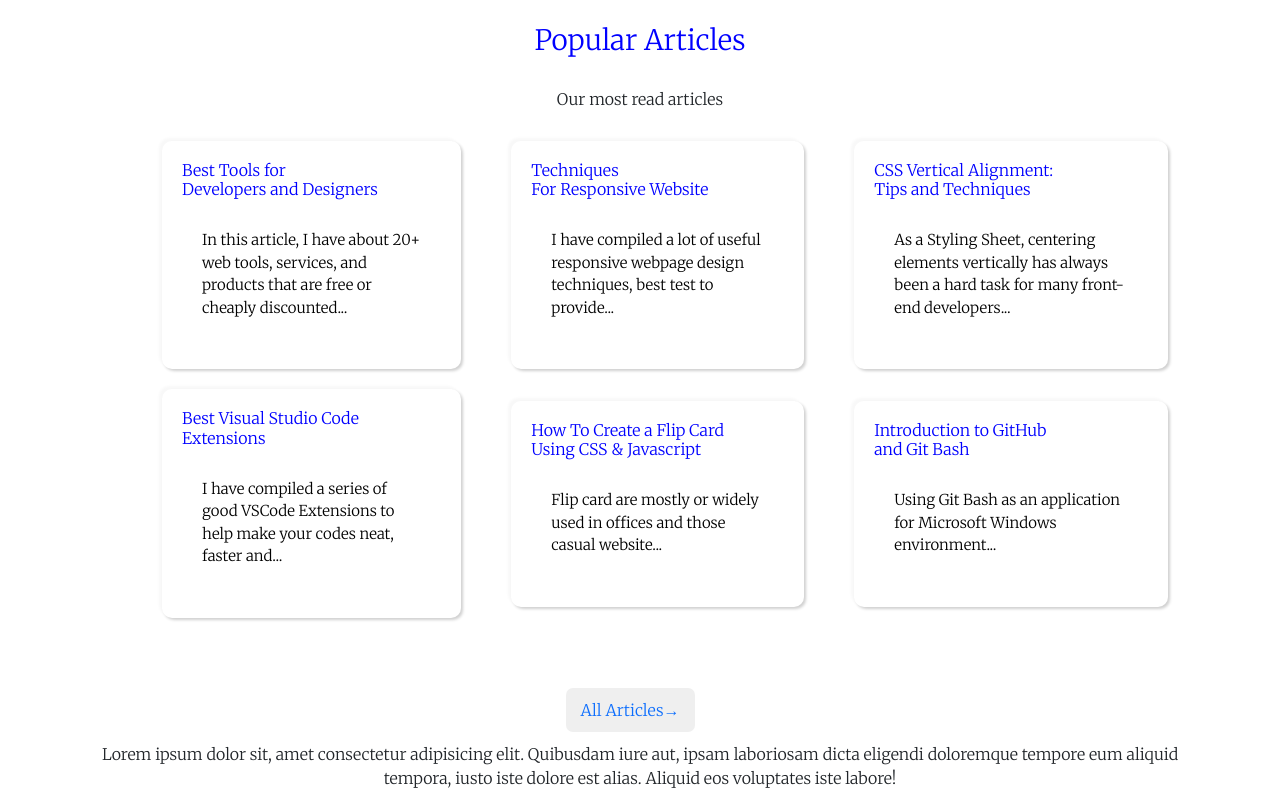
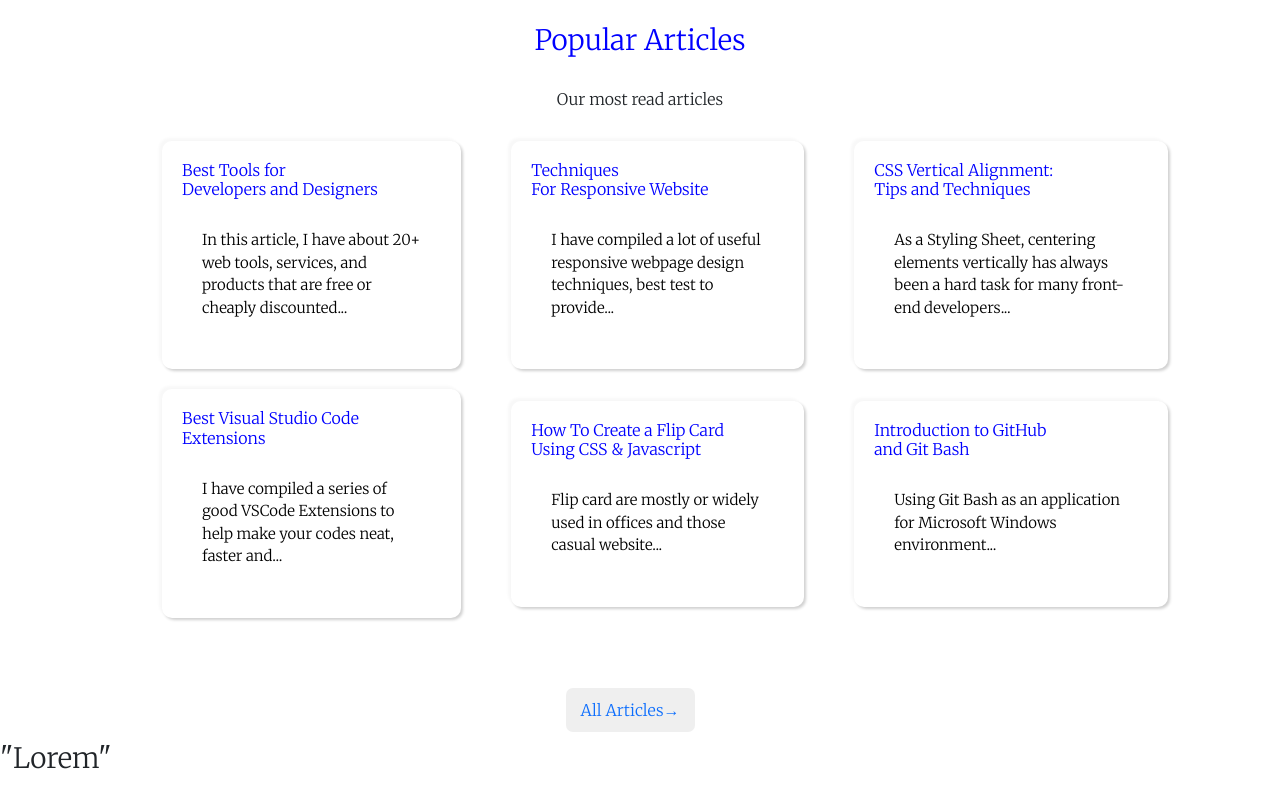
Before and after one commit to IzuagbeSamuel/CoopEnterprises, a website built with webpack: page src/index.html in a window 1280 px wide. Shown: the part 709-1509 px from the top of the page. Built offline with nearby package versions, Linux system fonts and the light colour scheme.

Commit message:
added quote for motivational talk

```diff
--- a/src/index.html
+++ b/src/index.html
@@ -94,12 +94,17 @@
     </div>
     <div class="article">
       <button class="btn1"><a href="./article.html">All Articles<span class="aboutArrow">&rightarrow;</span></a></button>
-      <p>
-        Lorem ipsum dolor sit, amet consectetur adipisicing elit. Quibusdam iure aut, ipsam laboriosam dicta eligendi doloremque tempore eum aliquid tempora, iusto iste dolore est alias. Aliquid eos voluptates iste labore!
-      </p>
     </div>
   </section>
   <!-- Article Section Ends -->
+
+  <!-- Motivational section Starts -->
+  <section class="motivational-section">
+    <div class="motivational">
+      <h3>"Lorem"</h3>
+    </div>
+  </section>
+  <!-- Motivational section Ends -->
   <script src="./index.js"></script>
 </body>
 </html>
```
